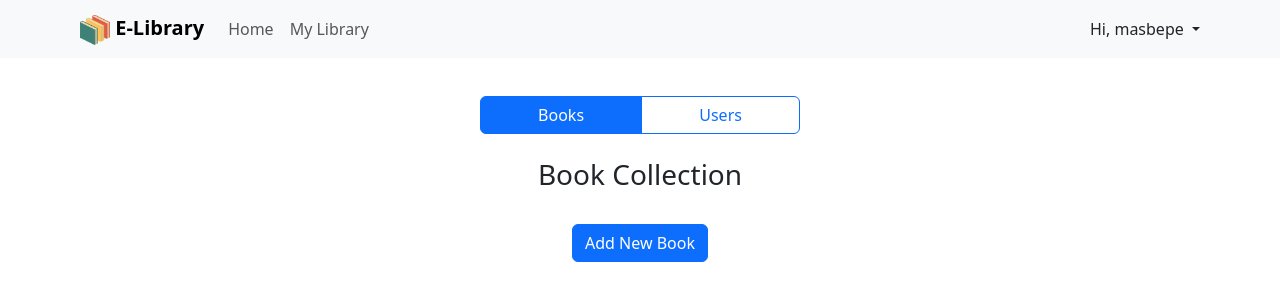
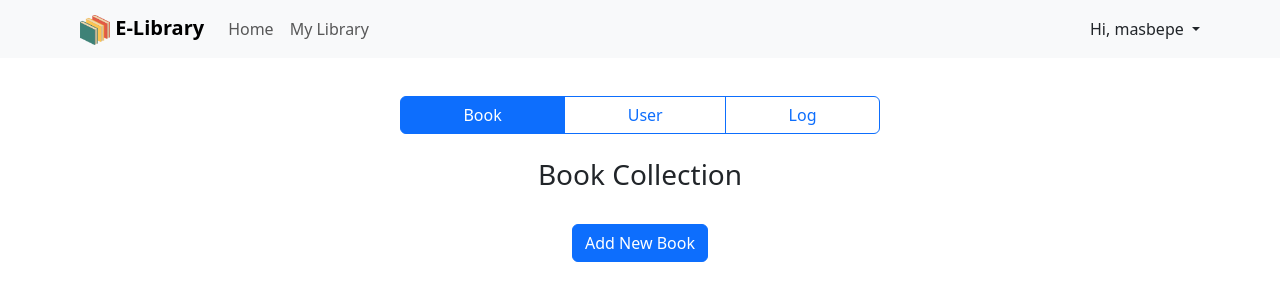
Before and after one commit to PBP-A14/Project-UTS, a Django app: page /admin_app/admin_app/ in a window 1280 px wide. Shown: the top 286 px of the page. Run offline with Django 4.2, Linux system fonts and the light colour scheme; a user stored in the database is signed in; data comes from the database, SQL or seed files in the repository; both versions use the stored data as it was after the commit.

Commit message:
add log to admin_app

```diff
--- a/admin_app/models.py
+++ b/admin_app/models.py
@@ -1,3 +1,9 @@
 from django.db import models
+from django.contrib.auth.models import User
 
 # Create your models here.
+class Log(models.Model):
+    staff = models.ForeignKey(User, on_delete=models.CASCADE, limit_choices_to={'is_staff': True})
+    date_added = models.DateField(auto_now_add=True)
+    category = models.CharField(max_length=255)
+    description = models.TextField()
--- a/admin_app/templates/admin_app.html
+++ b/admin_app/templates/admin_app.html
@@ -24,12 +24,13 @@
 <body style="text-align: center;">
     <br></br>
     <br></br>
-    <div class="btn-group" role="group" aria-label="Basic radio toggle button group" style="width: 20rem">
+    <div class="btn-group" role="group" aria-label="Basic radio toggle button group" style="width: 30rem">
         <input type="radio" class="btn-check" name="btnradio" id="books" autocomplete="off" checked>
-        <label class="btn btn-outline-primary" for="books">Books</label>
-
+        <label class="btn btn-outline-primary" for="books">Book</label>
         <input type="radio" class="btn-check" name="btnradio" id="users" autocomplete="off">
-        <label class="btn btn-outline-primary" for="users">Users</label>
+        <label class="btn btn-outline-primary" for="users">User</label>
+        <input type="radio" class="btn-check" name="btnradio" id="log" autocomplete="off">
+        <label class="btn btn-outline-primary" for="log">Log</label>
     </div>
     <br><br>
     <div class="centered-container">
@@ -125,7 +126,7 @@
 </body>
 
 <script>
-    async function getProducts() {
+    async function getBooks() {
         return fetch("{% url 'home:get_book_json' %}").then((res) => res.json())
     }
 
@@ -133,9 +134,13 @@
         return fetch("{% url 'admin_app:get_user_json' %}").then((res) => res.json())
     }
 
-    async function refreshProducts() {
+    async function getLogs() {
+        return fetch("{% url 'admin_app:get_log_json' %}").then((res) => res.json())
+    }
+
+    async function refreshBooks() {
         document.getElementById("book_card").innerHTML = ""
-        const book = await getProducts()
+        const book = await getBooks()
         let htmlString = `<h3>Book Collection</h3><br>
                         <button type="button" class="btn btn-primary mb-3" data-bs-toggle="modal" data-bs-target="#addModal">
                             Add New Book
@@ -174,8 +179,8 @@
     async function refreshUsers() {
         document.getElementById("book_card").innerHTML = ""
         const users = await getUsers()
-        let htmlAdmin = `<h3>Admins</h3><br>`;
-        let htmlUser = `\n<br><h3>Users</h3><br>`;
+        let htmlAdmin = `<h3>Admin</h3><br>`;
+        let htmlUser = `\n<br><h3>User</h3><br>`;
 
         users.forEach((item) => {
             const lastLogin = item.fields.last_login ? item.fields.last_login.slice(0, 10) : "Never";
@@ -211,10 +216,64 @@
         document.getElementById("book_card").innerHTML = htmlAdmin + `<br>` + htmlUser;
     }
 
+    async function refreshLogs() {
+        document.getElementById("book_card").innerHTML = ""
+        const log = await getLogs()
+        let htmlString = `<h3>Log</h3><br>
+                        <table class="table table-striped table-bordered">
+                            <thead>
+                                <tr>
+                                    <th scope="col">No</th>
+                                    <th scope="col">Date</th>
+                                    <th scope="col" style="width:150px">Admin</th>
+                                    <th scope="col">Category</th>
+                                    <th scope="col" style="width:600px">Description</th>
+                                </tr>
+                            </thead>
+                            <tbody class="table-group-divider" style="text-align:left">`;
+        let counter = 1;
+        let index = 0;
+
+        const processLog = (item) => {
+            fetch(`/admin_app/get_username/${item.fields.staff}/`)
+                .then((res) => res.json())
+                .then(userData => {
+                    appendRow(item, userData);
+                });
+        };
+
+        const appendRow = (item, userData) => {
+            const username = userData.username;
+            htmlString += `\n<tr>
+                            <th scope="row">${counter}</th>
+                            <td>${item.fields.date_added}</td>
+                            <td>${username}</td>
+                            <td>${item.fields.category}</td>
+                            <td>${item.fields.description}</td>
+                        </tr>`;
+            counter++;
+
+            if (index < log.length - 1) {
+                index++;
+                processLog(log[index]);
+            } else {
+                htmlString += '</tbody></table>';
+                document.getElementById("book_card").innerHTML = htmlString;
+            }
+        };
+
+        if (log.length > 0) {
+            processLog(log[index]);
+        } else {
+            htmlString += '</tbody></table>';
+            document.getElementById("book_card").innerHTML = htmlString;
+        }
+    }
+
     document.addEventListener("DOMContentLoaded",  function() {
         document.getElementById("books").onchange = function(){
             if(document.getElementById("books").checked){
-                refreshProducts();
+                refreshBooks();
             }
         };
         document.getElementById("users").onchange = function(){
@@ -222,14 +281,19 @@
                 refreshUsers();
             }
         };
+        document.getElementById("log").onchange = function(){
+            if(document.getElementById("log").checked){
+                refreshLogs();
+            }
+        };
     });
-    refreshProducts()
+    refreshBooks()
 
     function addProduct() {
         fetch("{% url 'admin_app:add_book' %}", {
             method: "POST",
             body: new FormData(document.querySelector('#form'))
-        }).then(refreshProducts)
+        }).then(refreshBooks)
         document.getElementById("form").reset()
         return false
     }
@@ -259,7 +323,7 @@
     fetch($('#edit-form').attr('action'), {
         method: "POST",
         body: new FormData(document.querySelector('#edit-form'))
-    }).then(refreshProducts)
+    }).then(refreshBooks)
     return false
     }
   document.getElementById("button_edit").onclick = editProduct
@@ -271,7 +335,7 @@
           if (confirm('Are you sure you want to delete this book?')) {
             fetch("{% url 'admin_app:delete_book' 0 %}".replace(/0/, bookId), {
                 method: "DELETE",
-            }).then(refreshProducts)
+            }).then(refreshBooks)
             return false
           }
       });
--- a/admin_app/urls.py
+++ b/admin_app/urls.py
@@ -1,14 +1,16 @@
 from django.urls import path
-from admin_app.views import admin_app, show_user_json, get_user_json, add_book, edit_book, delete_book, delete_user
+from admin_app.views import admin_app, show_user_json, get_user_json, get_log_json, add_book, edit_book, delete_book, delete_user, get_username_json
 
 app_name = 'admin_app'
 
 urlpatterns = [
     path('user_json/', show_user_json, name='show_user_json'),
     path('get_user/', get_user_json, name='get_user_json'),
+    path('get_username/<int:id>/', get_username_json, name='get_username_json'),
+    path('get_log/', get_log_json, name='get_log_json'),
     path('admin_app/', admin_app, name='admin_app'),
     path('add_book/', add_book, name='add_book'),
     path('edit_book/<int:id>/', edit_book, name='edit_book'),
     path('delete_book/<int:id>/', delete_book, name='delete_book'),
-    path('delete_user/<int:id>/', delete_user, name='delete_user')
+    path('delete_user/<int:id>/', delete_user, name='delete_user'),
 ]
--- a/admin_app/views.py
+++ b/admin_app/views.py
@@ -7,6 +7,7 @@ from django.contrib.auth.decorators import login_required
 from django.views.decorators.csrf import csrf_exempt
 from django.http import HttpResponse, HttpResponseNotFound
 from home.models import Book
+from admin_app.models import Log
 from django.shortcuts import get_object_or_404
 from django.http import JsonResponse
 
@@ -25,6 +26,14 @@ def get_user_json(request):
     users = User.objects.all().order_by('username')
     return HttpResponse(serializers.serialize('json', users))
 
+def get_username_json(request, id):
+    user = get_object_or_404(User, pk=id)
+    return JsonResponse({'username': user.username})
+
+def get_log_json(request):
+    logs = Log.objects.all().order_by('-pk')
+    return HttpResponse(serializers.serialize('json', logs))
+
 @csrf_exempt
 def add_book(request):
     if request.method == 'POST':
@@ -35,10 +44,15 @@ def add_book(request):
         num_pages = request.POST.get("num_pages")
         publisher = request.POST.get("publisher")
 
-        new_product = Book(title=title, description=description, authors=authors,
+        new_book = Book(title=title, description=description, authors=authors,
                            isbn=isbn, num_pages=num_pages, publisher=publisher,
                            rating_count=0, rating=0.0)
-        new_product.save()
+        new_book.save()
+
+        log_desc = 'Added title: ' + title + '; description: ' + description + '; authors: ' + authors +\
+                    '; isbn: ' + isbn + '; num_pages: ' + num_pages + '; publisher: ' + publisher
+        new_log = Log(staff=request.user, category='Add book', description=log_desc)
+        new_log.save()
 
         return HttpResponse(b"CREATED", status=201)
 
@@ -49,6 +63,8 @@ def edit_book(request, id):
     book = get_object_or_404(Book, pk=id)
 
     if request.method == 'POST':
+        log_desc = 'Edited title: ' + book.title + '; description: ' + book.description + '; authors: ' + book.authors +\
+                    '; isbn: ' + book.isbn + '; num_pages: ' + str(book.num_pages) + '; publisher: ' + book.publisher
         book.title = request.POST.get("title-edit")
         book.description = request.POST.get("description-edit")
         book.authors = request.POST.get("authors-edit")
@@ -56,6 +72,11 @@ def edit_book(request, id):
         book.num_pages = request.POST.get("num_pages-edit")
         book.publisher = request.POST.get("publisher-edit")
         book.save()
+
+        log_desc += '; to title: ' + book.title + '; description: ' + book.description + '; authors: ' + book.authors +\
+                    '; isbn: ' + book.isbn + '; num_pages: ' + str(book.num_pages) + '; publisher: ' + book.publisher
+        new_log = Log(staff=request.user, category='Edit book', description=log_desc)
+        new_log.save()
         return JsonResponse({'success': 'Book updated successfully'})
 
     data = {
@@ -72,12 +93,19 @@ def edit_book(request, id):
 def delete_book(request, id):
     if request.method == 'DELETE':
         book = get_object_or_404(Book, pk=id)
+        log_desc = 'Deleted title: ' + book.title + '; description: ' + book.description + '; authors: ' + book.authors +\
+                    '; isbn: ' + book.isbn + '; num_pages: ' + str(book.num_pages) + '; publisher: ' + book.publisher
         book.delete()
+        new_log = Log(staff=request.user, category='Delete book', description=log_desc)
+        new_log.save()
         return JsonResponse({'message': 'Book deleted successfully'})
 
 @csrf_exempt
 def delete_user(request, id):
     if request.method == 'DELETE':
         user = get_object_or_404(User, pk=id)
+        log_desc = 'Deleted username: ' + user.username
         user.delete()
-        return JsonResponse({'message': 'Book deleted successfully'})
+        new_log = Log(staff=request.user, category='Delete user', description=log_desc)
+        new_log.save()
+        return JsonResponse({'message': 'User deleted successfully'})
```
Also changed, not shown: admin_app/migrations/0001_initial.py (added), db.sqlite3.
